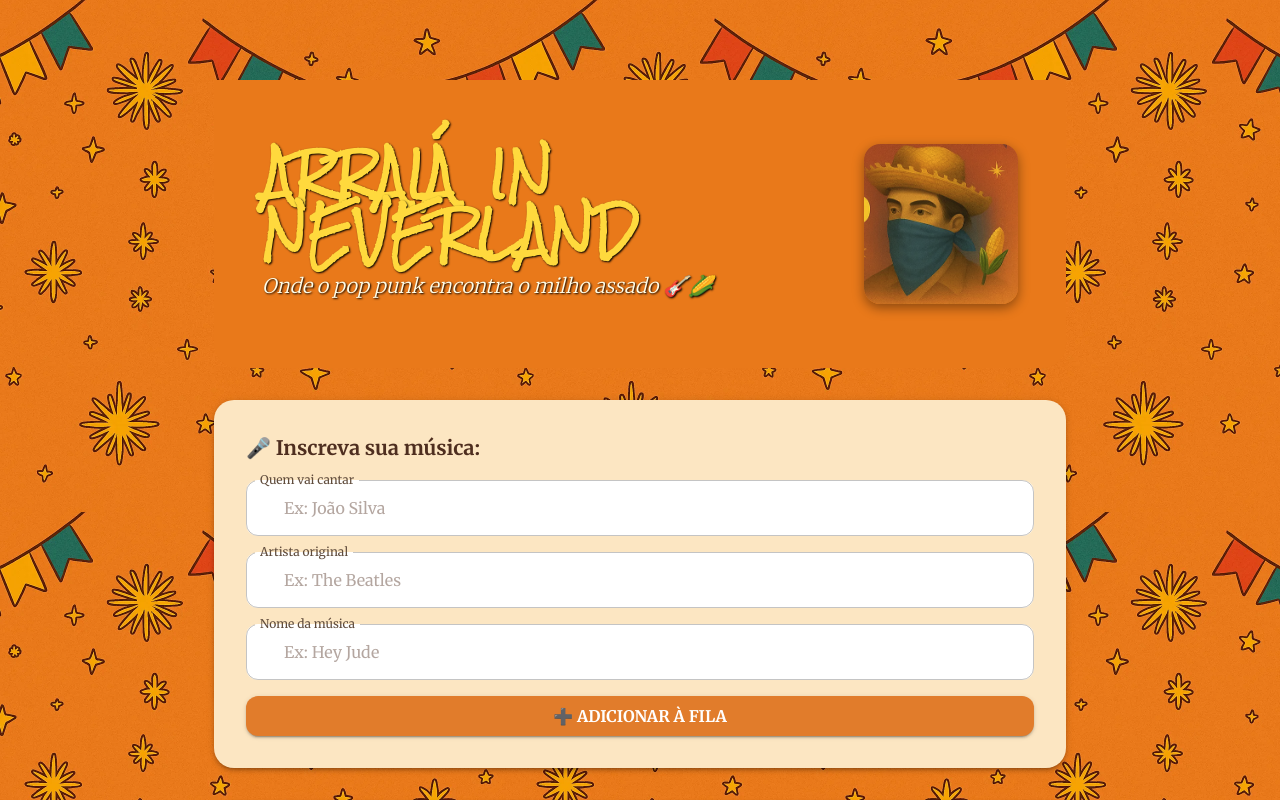
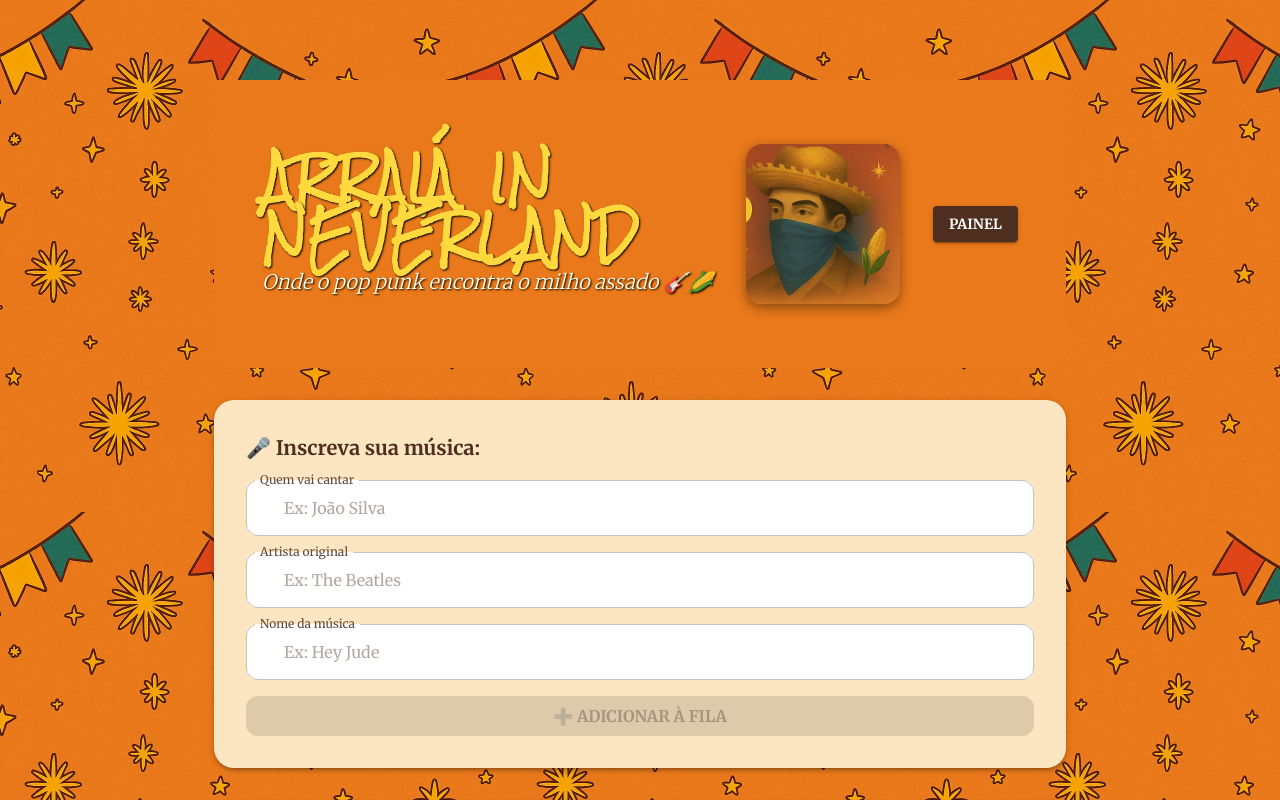
Before and after one commit to MathSena/arraia_in_neverland, a React (Vite) app in the folder arraiain-neverland/: page / in a window 1280 px wide. Shown: the top 800 px of the page. Built offline with nearby package versions, Linux system fonts and the light colour scheme; no server answers; the database is empty; some icons are missing.

Commit message:
Improve UI navigation and feedback

```diff
--- a/arraiain-neverland/src/components/AddToQueueForm.jsx
+++ b/arraiain-neverland/src/components/AddToQueueForm.jsx
@@ -6,7 +6,9 @@ import {
   Stack,
   Paper,
   InputAdornment,
-  Typography
+  Typography,
+  Snackbar,
+  Alert
 } from '@mui/material';
 import PersonIcon from '@mui/icons-material/Person';
 import MusicNoteIcon from '@mui/icons-material/MusicNote';
@@ -15,6 +17,7 @@ import { supabase } from '../supabaseClient';
 
 export default function AddToQueueForm() {
   const [form, setForm] = useState({ singer: '', artist: '', music: '' });
+  const [open, setOpen] = useState(false);
 
   const handleChange = (e) => {
     setForm({ ...form, [e.target.name]: e.target.value });
@@ -24,6 +27,7 @@ export default function AddToQueueForm() {
     e.preventDefault();
     await supabase.from('karaoke_queue').insert([{ ...form, is_playing: false, status: 'waiting', position: 0 }]);
     setForm({ singer: '', artist: '', music: '' });
+    setOpen(true);
   };
 
   return (
@@ -84,6 +88,7 @@ export default function AddToQueueForm() {
               type="submit"
               variant="contained"
               fullWidth
+              disabled={!form.singer || !form.artist || !form.music}
               sx={{
                 backgroundColor: '#e17c2b',
                 borderRadius: '12px',
@@ -98,6 +103,16 @@ export default function AddToQueueForm() {
           </Stack>
         </form>
       </Paper>
+      <Snackbar
+        open={open}
+        autoHideDuration={3000}
+        onClose={() => setOpen(false)}
+        anchorOrigin={{ vertical: 'bottom', horizontal: 'center' }}
+      >
+        <Alert onClose={() => setOpen(false)} severity="success" sx={{ width: '100%' }}>
+          Música adicionada na fila!
+        </Alert>
+      </Snackbar>
     </Box>
   );
 }
--- a/arraiain-neverland/src/components/Header.jsx
+++ b/arraiain-neverland/src/components/Header.jsx
@@ -1,5 +1,6 @@
 import React from 'react';
-import { Box, Typography, useMediaQuery, useTheme } from '@mui/material';
+import { Box, Typography, useMediaQuery, useTheme, Button } from '@mui/material';
+import { Link as RouterLink } from 'react-router-dom';
 
 export default function Header() {
   const theme = useTheme();
@@ -24,6 +25,8 @@ export default function Header() {
     >
       <Box sx={{ color: '#fff', textShadow: '1px 1px 2px #000', textAlign: { xs: 'center', sm: 'left' } }}>
         <Typography
+          component={RouterLink}
+          to="/"
           variant={isMobile ? 'h4' : 'h3'}
           sx={{
             fontFamily: '"Rock Salt", cursive',
@@ -31,6 +34,7 @@ export default function Header() {
             fontWeight: 700,
             lineHeight: 1.2,
             mb: 1,
+            textDecoration: 'none'
           }}
         >
           ARRAIÁ IN <br /> NEVERLAND
@@ -56,6 +60,18 @@ export default function Header() {
           boxShadow: '0 4px 12px rgba(0,0,0,0.4)',
         }}
       />
+      <Button
+        component={RouterLink}
+        to="/admin"
+        variant="contained"
+        color="secondary"
+        sx={{
+          mt: { xs: 3, sm: 0 },
+          fontWeight: 'bold',
+        }}
+      >
+        Painel
+      </Button>
     </Box>
   );
 }
--- a/arraiain-neverland/src/components/Layout.jsx
+++ b/arraiain-neverland/src/components/Layout.jsx
@@ -11,7 +11,7 @@ export default function Layout({ children }) {
         backgroundRepeat: 'repeat',
         backgroundSize: '40% auto',
         backgroundPosition: 'top center',
-        backgroundColor: '##E9791A',
+        backgroundColor: '#E9791A',
         pt: { xs: 8, sm: 10 },
         pb: 4,
       }}
```
